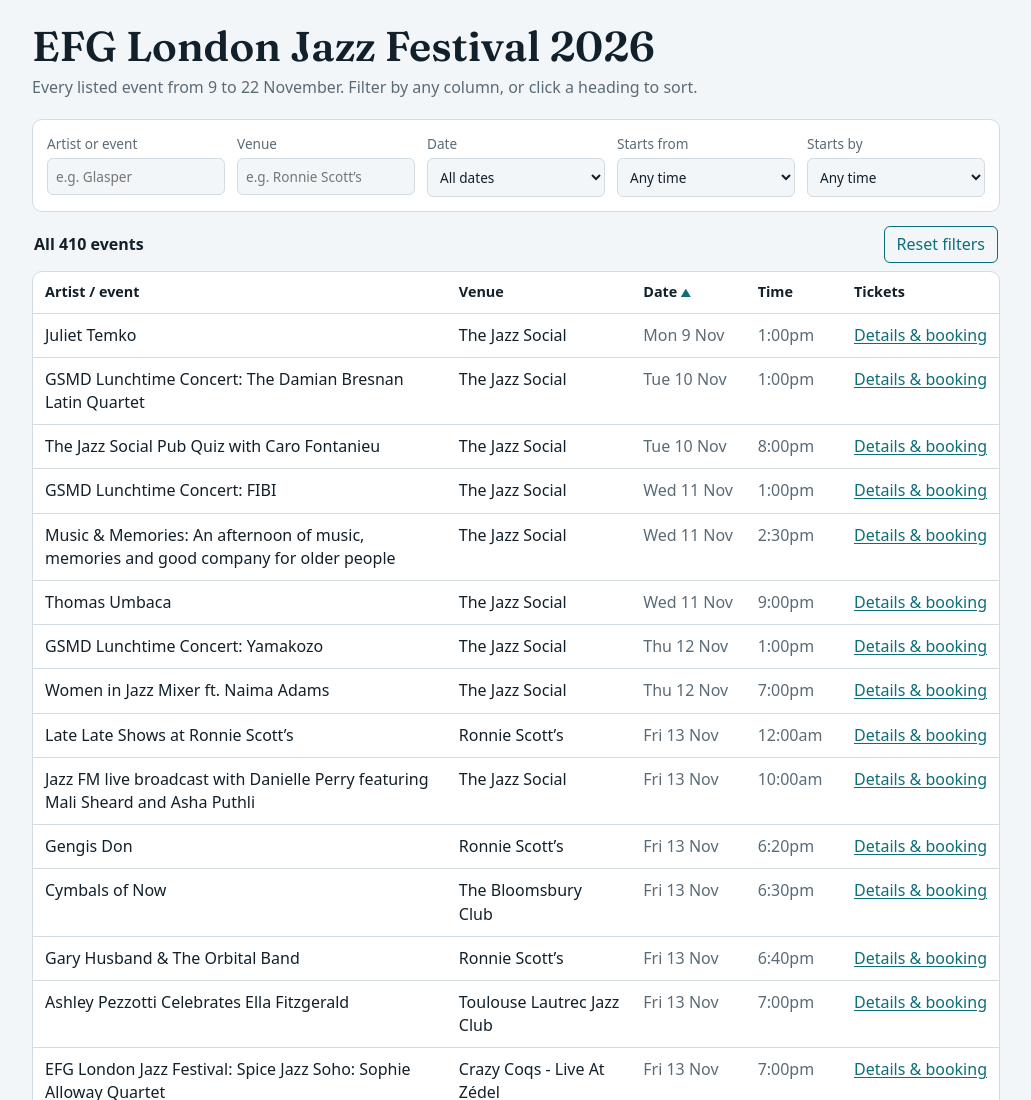
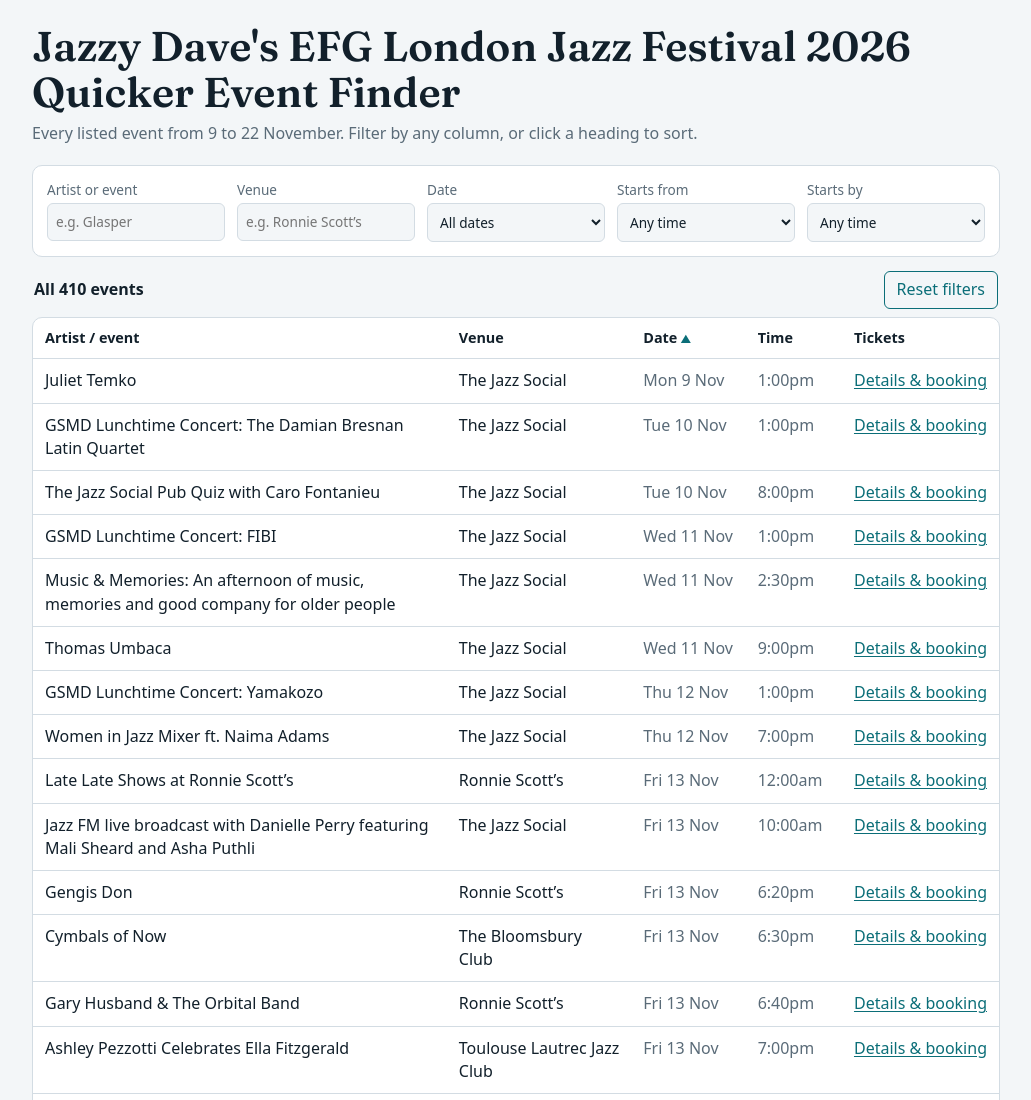
Before and after one commit to davidshipp/jazzfest, a plain HTML site: page index.html in a window 1280 px wide. Shown: the top 1100 px of the page, without its empty margins (124-1155 px from the left). Drawn offline with Linux system fonts and the light colour scheme.

Commit message:
Add files via upload

```diff
--- a/index.html
+++ b/index.html
@@ -43,7 +43,7 @@
 </head>
 <body>
 <main>
-<h1>EFG London Jazz Festival 2026</h1>
+<h1>Jazzy Dave's EFG London Jazz Festival 2026 Quicker Event Finder</h1>
 <p class="sub">Every listed event from 9 to 22 November. Filter by any column, or click a heading to sort.</p>
 <section class="filters" aria-label="Filters">
 <label>Artist or event<input id="fa" type="search" placeholder="e.g. Glasper" autocomplete="off"></label>
```
